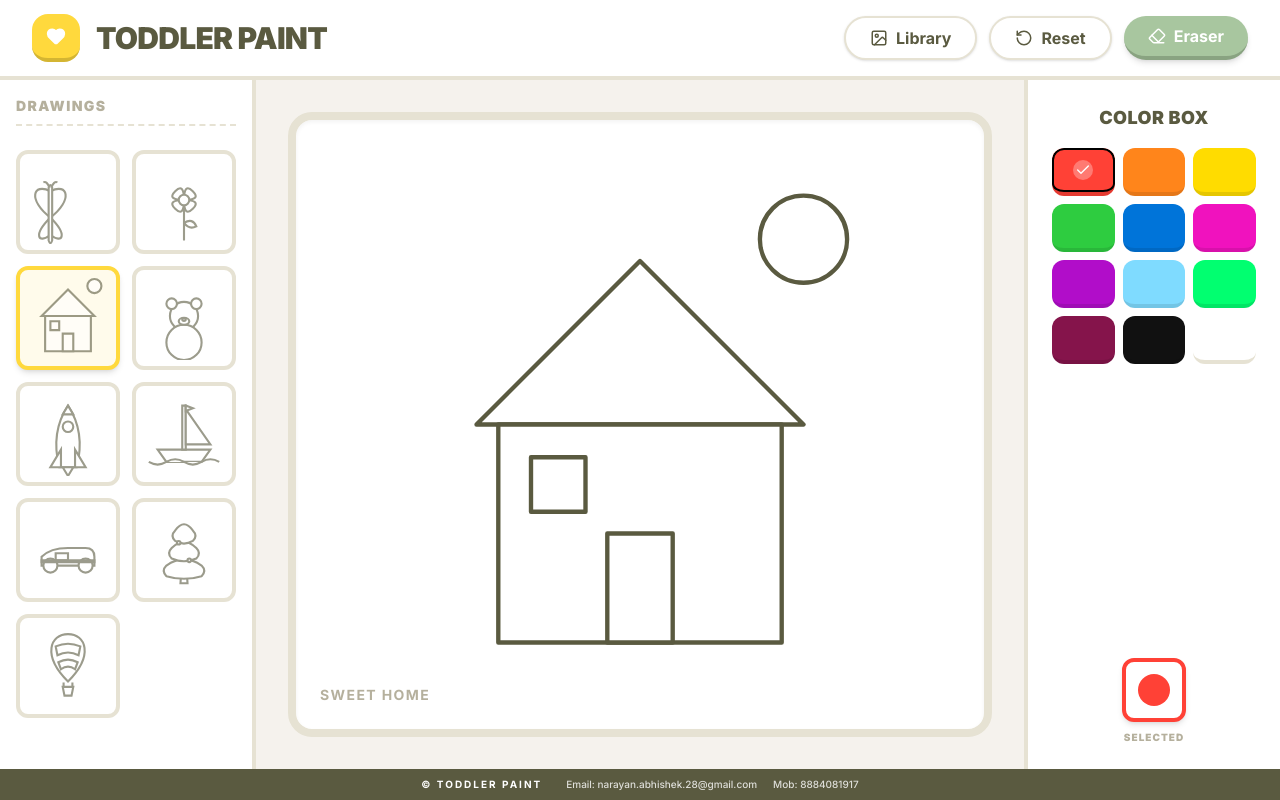
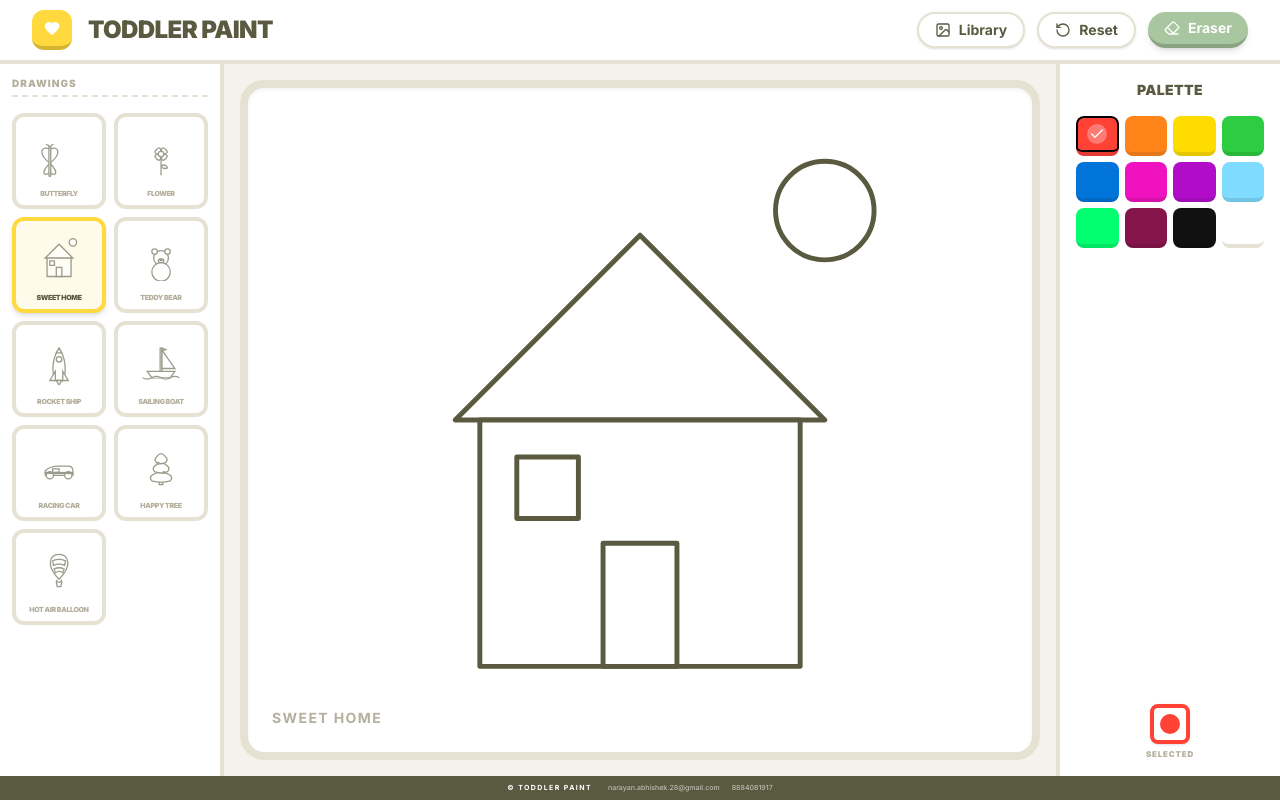
Before and after one commit to abhishekDautomator/Toddler-Paint, a React (Vite) app: page / in a window 1280 px wide. Built offline with nearby package versions, Linux system fonts and the light colour scheme.

Commit message:
refactor: Improve UI and visual consistency
Adjusted header and palette styles for a cleaner look. Increased the number of color options in the palette and updated the canvas border for better visual appeal. Removed an outdated deployment link from the README.

```diff
--- a/src/App.tsx
+++ b/src/App.tsx
@@ -42,50 +42,63 @@ export default function App() {
   return (
     <div className="h-screen w-full bg-[#FDFBF7] flex flex-col overflow-hidden font-sans select-none text-[#5A5A40]">
       {/* Header */}
-      <header className="h-16 md:h-20 px-4 md:px-8 flex flex-shrink-0 items-center justify-between border-b-4 border-[#E6E2D3] bg-white z-50">
+      <header className="h-12 md:h-16 px-4 md:px-8 flex flex-shrink-0 items-center justify-between border-b-4 border-[#E6E2D3] bg-white z-50">
         <div className="flex items-center gap-2 md:gap-4">
+          <div className="hidden sm:flex w-8 h-8 md:w-10 md:h-10 bg-[#FFD93D] rounded-lg md:rounded-xl items-center justify-center border-b-4 border-[#D4B532]">
+            <Heart className="text-white fill-current" size={16} />
+          </div>
+          <h1 className="text-lg md:text-2xl font-black tracking-tight uppercase">Toddler Paint</h1>
+        </div>
+
+        <div className="flex items-center gap-1 md:gap-3">
           <button
             onClick={() => setShowGallery(true)}
-            className="md:hidden p-2 hover:bg-gray-100 rounded-lg active:scale-90 transition-transform"
+            className="hidden md:flex px-4 py-1.5 bg-white border-2 border-[#E6E2D3] rounded-full font-bold shadow-sm hover:bg-[#F5F2ED] transition-colors items-center gap-2 text-sm"
           >
-            <ImageIcon className="text-[#5A5A40]" size={24} />
-          </button>
-          <div className="hidden sm:flex w-10 h-10 md:w-12 md:h-12 bg-[#FFD93D] rounded-xl md:rounded-2xl items-center justify-center border-b-4 border-[#D4B532]">
-            <Heart className="text-white fill-current" size={20} />
-          </div>
-          <h1 className="text-xl md:text-3xl font-black tracking-tight uppercase">Toddler Paint</h1>
-        </div>
-
-        <div className="flex items-center gap-2 md:gap-3">
-          <button
-            onClick={() => setShowGallery(true)}
-            className="hidden md:flex px-6 py-2 bg-white border-2 border-[#E6E2D3] rounded-full font-bold shadow-sm hover:bg-[#F5F2ED] transition-colors items-center gap-2"
-          >
-            <ImageIcon size={18} />
+            <ImageIcon size={16} />
             Library
           </button>
           <button
             onClick={resetCurrentPage}
-            className="p-2 md:px-6 md:py-2 bg-white border-2 border-[#E6E2D3] rounded-full font-bold shadow-sm hover:bg-[#F5F2ED] transition-colors flex items-center gap-2"
+            className="p-1 px-3 md:px-4 md:py-1.5 bg-white border-2 border-[#E6E2D3] rounded-full font-bold shadow-sm hover:bg-[#F5F2ED] transition-colors flex items-center gap-2 text-sm"
           >
-            <RotateCcw size={18} />
+            <RotateCcw size={16} />
             <span className="hidden md:inline">Reset</span>
           </button>
           <button
             onClick={() => setSelectedColor('#FFFFFF')}
-            className={`p-2 md:px-6 md:py-2 border-b-4 rounded-full font-bold shadow-md transition-all flex items-center gap-2 ${
+            className={`p-1 px-3 md:px-4 md:py-1.5 border-b-4 rounded-full font-bold shadow-md transition-all flex items-center gap-2 text-sm ${
               selectedColor === '#FFFFFF'
                 ? 'bg-[#FF6B6B] text-white border-[#D65A5A]'
                 : 'bg-[#A8C69F] text-white border-[#89A381]'
             }`}
           >
-            <Eraser size={18} />
+            <Eraser size={16} />
             <span className="hidden md:inline">{selectedColor === '#FFFFFF' ? 'Using Eraser' : 'Eraser'}</span>
           </button>
         </div>
       </header>
 
       <main className="flex-1 flex overflow-hidden relative">
+        {/* Mobile Gallery Toggle Tab - Glued to Left */}
+        <AnimatePresence>
+          {!showGallery && (
+            <motion.button
+              initial={{ x: -60, opacity: 0 }}
+              animate={{ x: 0, opacity: 1 }}
+              exit={{ x: -60, opacity: 0 }}
+              transition={{ type: 'spring', damping: 20, stiffness: 400 }}
+              onClick={() => setShowGallery(true)}
+              className="md:hidden fixed left-0 top-16 z-[45] w-10 h-10 bg-[#FFD93D] border-y-2 border-r-2 border-[#D4B532] rounded-r-xl flex items-center justify-center shadow-[2px_2px_0px_#D4B532] active:scale-90 transition-transform pr-1"
+              title="Open Gallery"
+            >
+              <div className="animate-pulse">
+                <ImageIcon size={24} className="text-[#5A5A40]" />
+              </div>
+            </motion.button>
+          )}
+        </AnimatePresence>
+
         {/* Gallery Sidebar - Visible on Desktop, Toggleable on Mobile */}
         <AnimatePresence>
           {showGallery && (
@@ -100,17 +113,17 @@ export default function App() {
         </AnimatePresence>
 
         <aside
-          className={`fixed inset-y-0 left-0 z-60 w-64 bg-white border-r-4 border-[#E6E2D3] p-4 flex flex-col gap-4 overflow-y-auto transform transition-transform duration-300 md:static md:translate-x-0 md:z-0 ${
+          className={`fixed inset-y-0 left-0 z-60 w-56 bg-white border-r-4 border-[#E6E2D3] p-3 flex flex-col gap-3 overflow-y-auto transform transition-transform duration-300 md:static md:translate-x-0 md:z-0 ${
             showGallery ? 'translate-x-0' : '-translate-x-full'
           }`}
         >
-          <div className="flex items-center justify-between md:mb-2 pb-2 border-b-2 border-dashed border-[#E6E2D3]">
-            <h2 className="text-sm font-black uppercase tracking-widest text-[#B5B09D]">Drawings</h2>
-            <button onClick={() => setShowGallery(false)} className="md:hidden p-2 hover:bg-gray-100 rounded-full">
-              <RotateCcw className="rotate-45" size={20} />
+          <div className="flex items-center justify-between md:mb-1 pb-1 border-b-2 border-dashed border-[#E6E2D3]">
+            <h2 className="text-[10px] font-black uppercase tracking-widest text-[#B5B09D]">Drawings</h2>
+            <button onClick={() => setShowGallery(false)} className="md:hidden p-1.5 hover:bg-gray-100 rounded-full">
+              <RotateCcw className="rotate-45 text-[#B5B09D]" size={18} />
             </button>
           </div>
-          <div className="grid grid-cols-2 gap-3 pb-20 md:pb-4">
+          <div className="grid grid-cols-2 gap-2 pb-24 md:pb-4">
             {COLORING_PAGES.map((page, index) => (
               <motion.button
                 key={page.id}
@@ -120,26 +133,26 @@ export default function App() {
                   setCurrentPageIndex(index);
                   if (window.innerWidth < 768) setShowGallery(false);
                 }}
-                className={`w-full aspect-square rounded-xl border-4 transition-all overflow-hidden flex flex-col items-center justify-center p-1 gap-1 group ${
+                className={`w-full h-24 rounded-xl border-4 transition-all overflow-hidden flex flex-col items-center justify-between p-1.5 gap-1 group ${
                   currentPageIndex === index
                     ? 'bg-[#FFFBEB] border-[#FFD93D] shadow-md'
                     : 'bg-white border-[#E6E2D3] hover:border-[#B5B09D]'
                 }`}
               >
-                <div className="w-full flex-1 flex items-center justify-center opacity-60 group-hover:opacity-100 transition-opacity">
-                  <svg viewBox="0 0 500 500" className="w-full h-full">
+                <div className="w-full flex-1 flex items-center justify-center opacity-60 group-hover:opacity-100 transition-opacity min-h-0">
+                  <svg viewBox="0 0 500 500" className="max-w-[75%] max-h-[75%]">
                     {page.areas.map(area => (
                       <path
                         key={area.id}
                         d={area.d}
                         fill={currentPageIndex === index ? (areaColors[page.id]?.[area.id] || '#FFFFFF') : '#FFFFFF'}
                         stroke="#5A5A40"
-                        strokeWidth="12"
+                        strokeWidth="14"
                       />
                     ))}
                   </svg>
                 </div>
-                <span className={`text-[8px] font-black uppercase tracking-tighter truncate w-full ${
+                <span className={`text-[7px] font-black uppercase tracking-tighter truncate w-full px-1 ${
                   currentPageIndex === index ? 'text-[#5A5A40]' : 'text-[#B5B09D]'
                 }`}>
                   {page.name}
@@ -150,16 +163,16 @@ export default function App() {
         </aside>
 
         {/* Main Canvas Area */}
-        <div className="flex-1 flex flex-col items-center justify-center p-4 md:p-8 bg-[#F5F2ED] overflow-y-auto mb-28 md:mb-0">
-          <div className="w-full h-full max-w-[900px] flex flex-col gap-4">
+        <div className="flex-1 flex flex-col items-center justify-center p-2 md:p-4 bg-[#F5F2ED] overflow-y-auto mb-24 md:mb-0">
+          <div className="w-full h-full max-w-[1000px] flex flex-col">
             <AnimatePresence mode="wait">
               <motion.div
                 key={currentPage.id}
-                initial={{ opacity: 0, scale: 0.95 }}
+                initial={{ opacity: 0, scale: 0.98 }}
                 animate={{ opacity: 1, scale: 1 }}
-                exit={{ opacity: 0, scale: 0.95 }}
-                transition={{ duration: 0.2 }}
-                className="w-full flex-1 min-h-0"
+                exit={{ opacity: 0, scale: 0.98 }}
+                transition={{ duration: 0.15 }}
+                className="w-full h-full"
               >
                 <ColoringCanvas
                   page={currentPage}
@@ -168,44 +181,44 @@ export default function App() {
                 />
               </motion.div>
             </AnimatePresence>
-
           </div>
         </div>
 
         {/* Desktop Sidebar Palette / Mobile Bottom Palette */}
-        <aside className="fixed bottom-10 md:bottom-0 left-0 right-0 h-28 md:h-auto md:static md:w-64 bg-white border-t-4 md:border-t-0 md:border-l-4 border-[#E6E2D3] p-4 md:p-6 flex flex-col z-[40]">
-          <h2 className="hidden md:block text-lg font-black uppercase text-center mb-4 tracking-wide">Color Box</h2>
-          <div className="flex-1 overflow-x-auto md:overflow-y-hidden scrollbar-hide">
+        <aside className="fixed bottom-6 md:bottom-0 left-0 right-0 h-24 md:h-auto md:static md:w-56 bg-white border-t-4 md:border-t-0 md:border-l-4 border-[#E6E2D3] p-2 md:p-4 flex flex-col z-[40]">
+          <h2 className="hidden md:block text-sm font-black uppercase text-center mb-3 tracking-wide">Palette</h2>
+          <div className="flex-1 overflow-x-auto md:overflow-y-hidden scrollbar-hide py-1">
             <Palette
               selectedColor={selectedColor}
               onSelectColor={setSelectedColor}
             />
           </div>
 
-          <div className="hidden md:flex mt-6 justify-center">
-            <div className="flex flex-col items-center gap-2">
+          <div className="hidden md:flex mt-4 justify-center">
+            <div className="flex flex-col items-center gap-1">
               <div
-                className="w-16 h-16 rounded-xl border-4 shadow-md flex items-center justify-center transition-all bg-white"
+                className="w-10 h-10 rounded-lg border-4 shadow-sm flex items-center justify-center transition-all bg-white"
                 style={{ borderColor: selectedColor === '#FFFFFF' ? '#E6E2D3' : selectedColor }}
               >
                 <div
-                  className="w-8 h-8 rounded-full"
+                  className="w-5 h-5 rounded-full"
                   style={{ backgroundColor: selectedColor }}
                 />
               </div>
-              <span className="text-[10px] font-black uppercase tracking-widest text-[#B5B09D]">Selected</span>
+              <span className="text-[8px] font-black uppercase tracking-widest text-[#B5B09D]">Selected</span>
             </div>
           </div>
         </aside>
       </main>
 
-      <footer className="h-auto py-2 bg-[#5A5A40] text-white flex flex-col md:flex-row items-center justify-center gap-2 md:gap-6 px-4 md:px-8 flex-shrink-0 z-[70]">
-        <div className="text-[8px] md:text-[10px] uppercase font-bold tracking-[0.2em]">© Toddler Paint</div>
-        <div className="flex gap-4 text-[8px] md:text-[10px] font-medium opacity-80">
-          <span>Email: narayan.abhishek.28@gmail.com</span>
-          <span>Mob: 8884081917</span>
+      <footer className="h-6 py-0.5 bg-[#5A5A40] text-white flex flex-row items-center justify-center gap-4 px-4 flex-shrink-0 z-[70] overflow-hidden">
+        <div className="text-[7px] uppercase font-bold tracking-[0.2em] whitespace-nowrap">© Toddler Paint</div>
+        <div className="hidden sm:flex gap-3 text-[7px] font-medium opacity-60 whitespace-nowrap">
+          <span>narayan.abhishek.28@gmail.com</span>
+          <span>8884081917</span>
         </div>
       </footer>
     </div>
+
   );
 }
--- a/src/components/ColoringCanvas.tsx
+++ b/src/components/ColoringCanvas.tsx
@@ -10,7 +10,7 @@ interface ColoringCanvasProps {
 
 export const ColoringCanvas: React.FC<ColoringCanvasProps> = ({ page, areaColors, onColorArea }) => {
   return (
-    <div id="canvas-wrapper" className="relative w-full h-full bg-white rounded-3xl border-8 border-[#E6E2D3] shadow-inner flex items-center justify-center p-4 md:p-8 overflow-hidden">
+    <div id="canvas-wrapper" className="relative w-full h-full bg-white rounded-2xl md:rounded-3xl border-4 md:border-8 border-[#E6E2D3] shadow-inner flex items-center justify-center p-2 md:p-6 overflow-hidden">
       <svg
         viewBox="0 0 500 500"
         className="w-full h-full object-contain"
--- a/src/components/Palette.tsx
+++ b/src/components/Palette.tsx
@@ -12,7 +12,7 @@ export const Palette: React.FC<PaletteProps> = ({ selectedColor, onSelectColor }
   return (
     <div
       id="palette-grid"
-      className="flex md:grid md:grid-cols-3 gap-2 px-2 md:px-0"
+      className="flex md:grid md:grid-cols-4 gap-1.5 px-2 md:px-0"
     >
       {COLORS.map((color) => {
         // Darken the border color slightly for the "chunky" effect
@@ -25,7 +25,7 @@ export const Palette: React.FC<PaletteProps> = ({ selectedColor, onSelectColor }
             whileHover={{ y: 1 }}
             whileTap={{ y: 2 }}
             onClick={() => onSelectColor(color.value)}
-            className={`w-12 h-12 md:w-full aspect-square flex-shrink-0 rounded-xl cursor-pointer transition-all border-b-4 relative flex items-center justify-center ${
+            className={`w-10 h-10 md:w-full aspect-square flex-shrink-0 rounded-lg cursor-pointer transition-all border-b-4 relative flex items-center justify-center ${
               selectedColor === color.value ? 'ring-2 ring-black ring-inset' : ''
             }`}
             style={{
```
Also changed, not shown: 1 other file (tests, documents, lock files or other folders).
